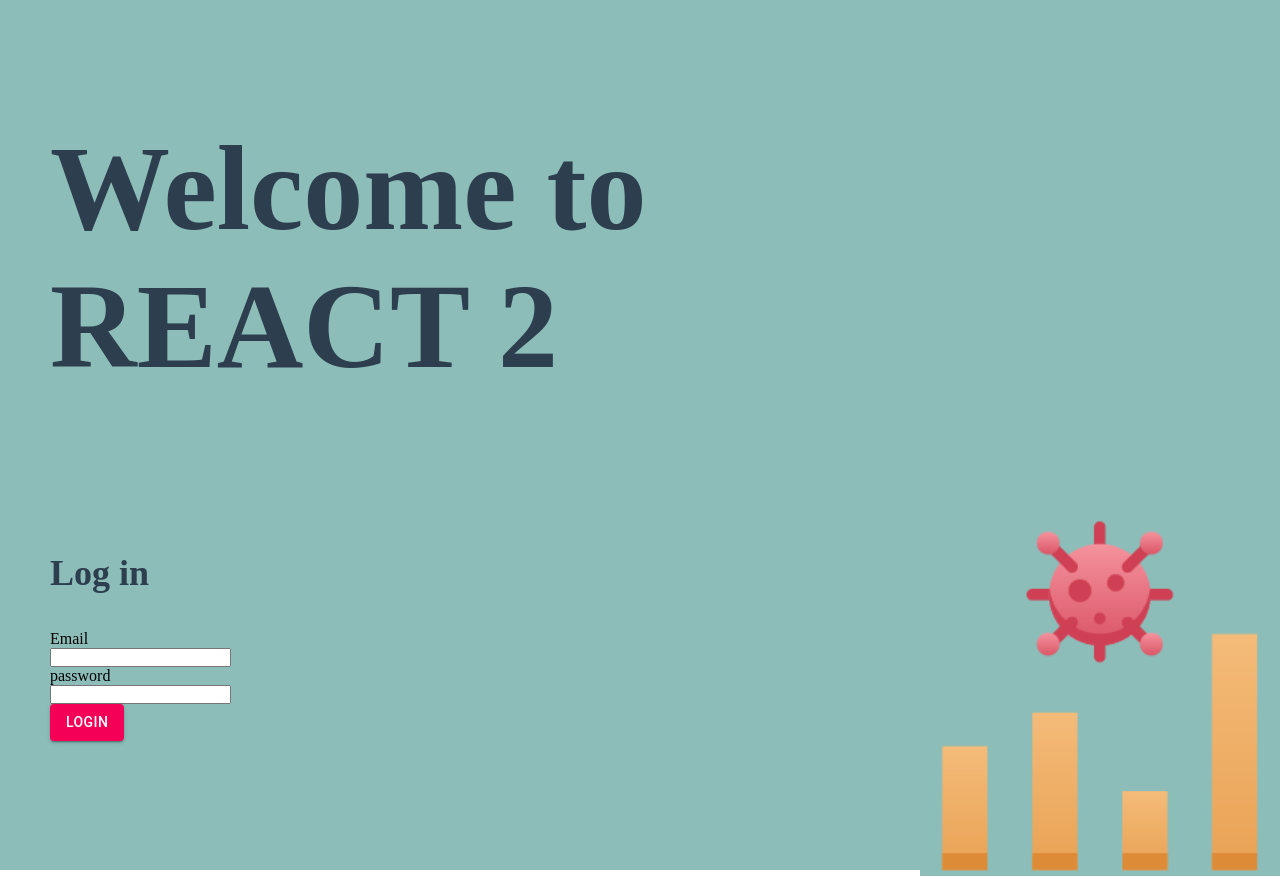
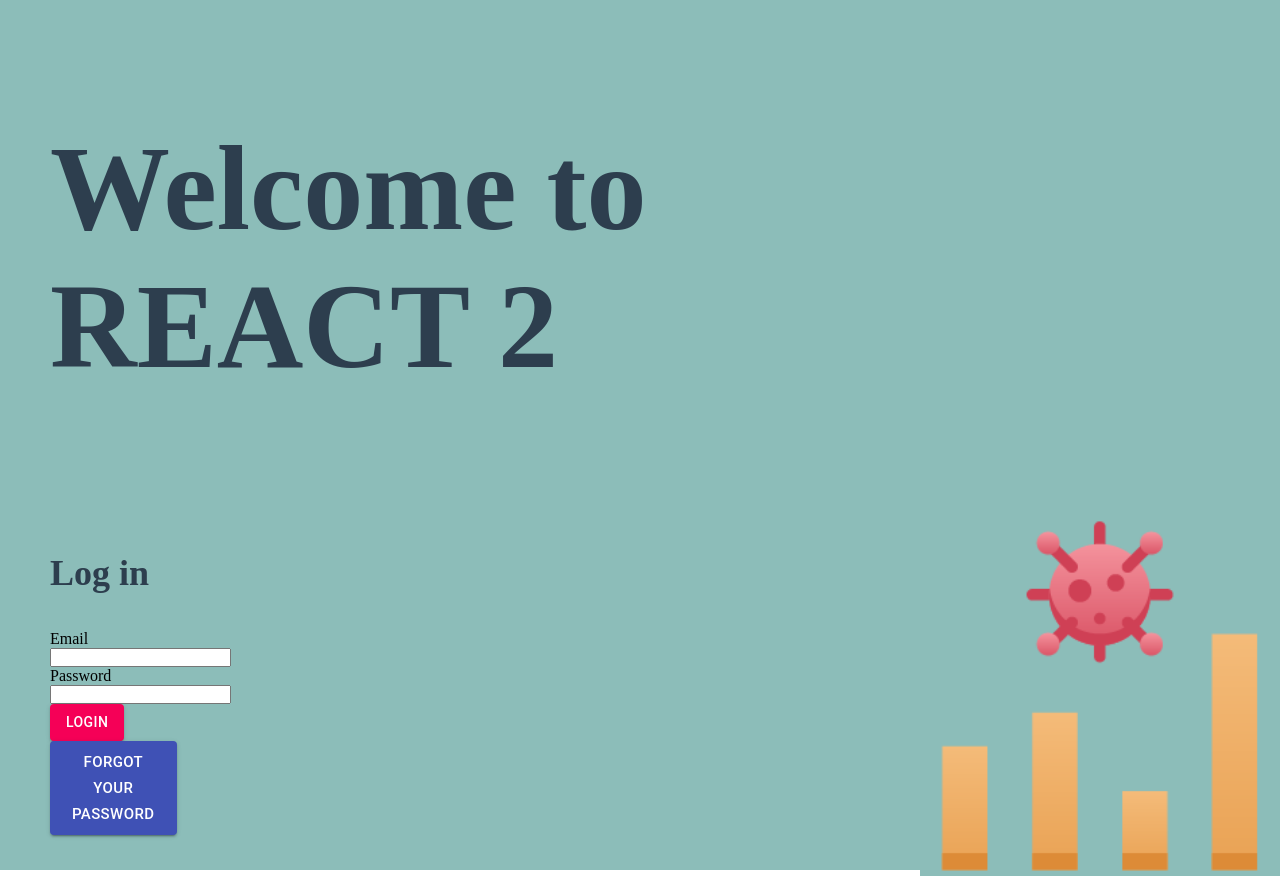
Before and after one commit to Benedict-Carling/Programming3-Frontend, a React (Create React App) app: page / in a window 1280 px wide. Built offline with nearby package versions, Linux system fonts and the light colour scheme.

Commit message:
Forgot password button

```diff
--- /dev/null
+++ b/src/components/auth/ForgotPassword.js
@@ -0,0 +1,41 @@
+import React from 'react';
+import Button from '@material-ui/core/Button';
+import TextField from '@material-ui/core/TextField';
+import Dialog from '@material-ui/core/Dialog';
+import DialogActions from '@material-ui/core/DialogActions';
+import DialogContent from '@material-ui/core/DialogContent';
+import DialogContentText from '@material-ui/core/DialogContentText';
+import DialogTitle from '@material-ui/core/DialogTitle';
+
+export default function ForgotPassword(props) {
+
+  return (
+    <div>
+      <Dialog open={props.open} onClose={props.handleClose} aria-labelledby="form-dialog-title">
+        <DialogTitle id="form-dialog-title">Forgot your password</DialogTitle>
+        <DialogContent>
+          <DialogContentText>
+            Insert your email address below. Once you click the submit button a new password
+            will be send to your email.
+          </DialogContentText>
+          <TextField
+            autoFocus
+            margin="dense"
+            id="name"
+            label="Email Address"
+            type="email"
+            fullWidth
+          />
+        </DialogContent>
+        <DialogActions>
+          <Button onClick={props.handleClose} color="primary">
+            Cancel
+          </Button>
+          <Button onClick={props.handleClose} color="primary">
+            Submit
+          </Button>
+        </DialogActions>
+      </Dialog>
+    </div>
+  );
+}
--- a/src/components/auth/Login.css
+++ b/src/components/auth/Login.css
@@ -10,7 +10,7 @@
 
     .Login form {
         margin-left: 50px ;
-        max-width: 50px;
+        max-width: 100px;
         background-color: #8CBDB9;
         height: 30vmin;
         text-align: left;
--- a/src/components/auth/Login.js
+++ b/src/components/auth/Login.js
@@ -5,6 +5,7 @@
 import "./Login.css";
 import covidStats from "./covidStats.png";
 import Button from "@material-ui/core/Button";
+import ForgotPassword from "./ForgotPassword"
 
 export default function Login() {
   const [email, setEmail] = useState("");
@@ -27,6 +28,16 @@
     history.push("/home");
   };
 
+  const [open, setOpen] = React.useState(false);
+
+  const handleClickOpen = () => {
+    setOpen(true);
+  };
+
+  const handleClose = () => {
+    setOpen(false);
+  };
+
   return (
     <div className="Login">
       <header className="Login-MainTitle">
@@ -43,7 +54,7 @@
           id="login-email"
           type="email"
         />
-        <label htmlFor="login-password">password</label>
+        <label htmlFor="login-password">Password</label>
         <input
           onChange={(e) => setPassword(e.target.value)}
           id="login-password"
@@ -57,7 +68,20 @@
         >
           Login
         </Button>
+        <Button
+          onClick={handleClickOpen}
+          variant="contained"
+          color="primary"
+          type="submit"
+          size="large"
+        >
+          Forgot your password
+        </Button>
       </form>
+      <ForgotPassword
+      open = {open}
+      handleClose = {handleClose}
+      />
     </div>
   );
 }
```
